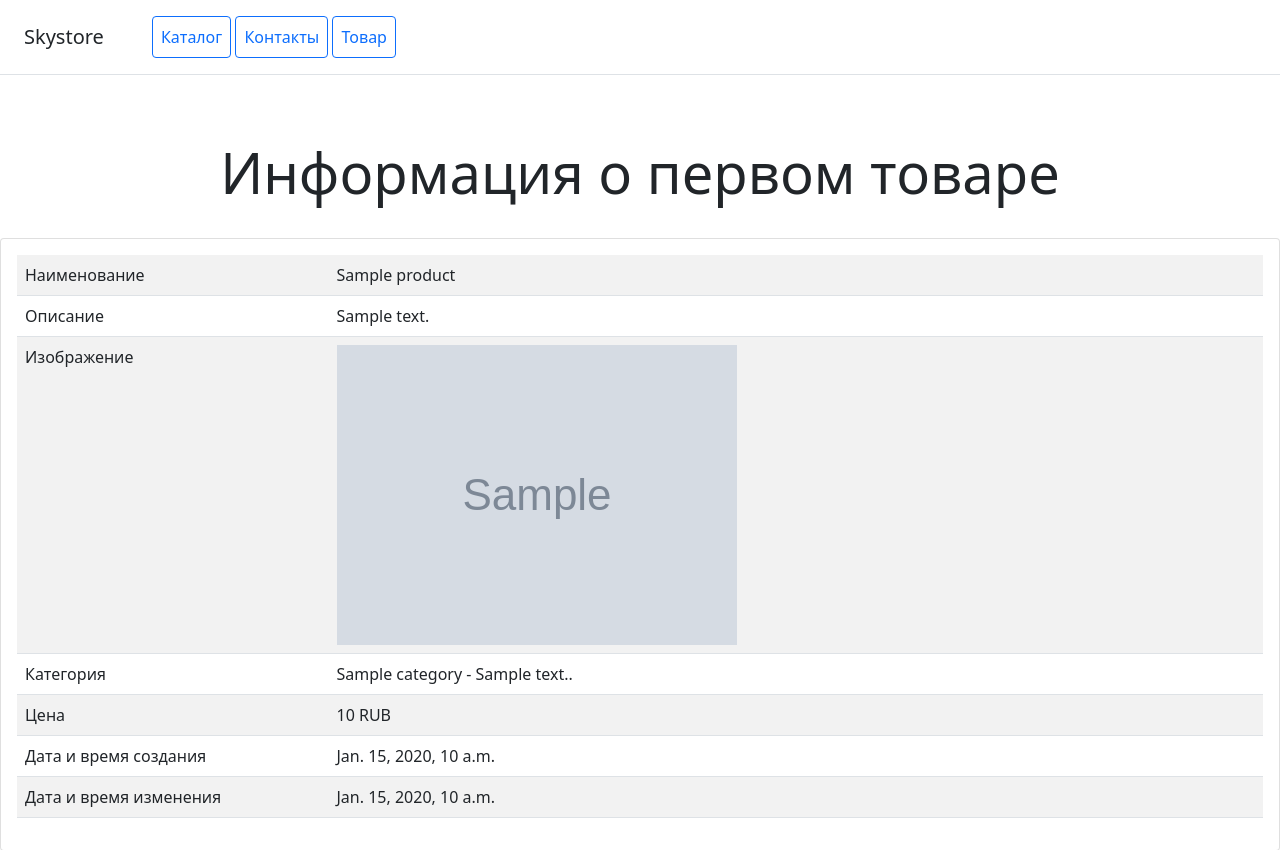
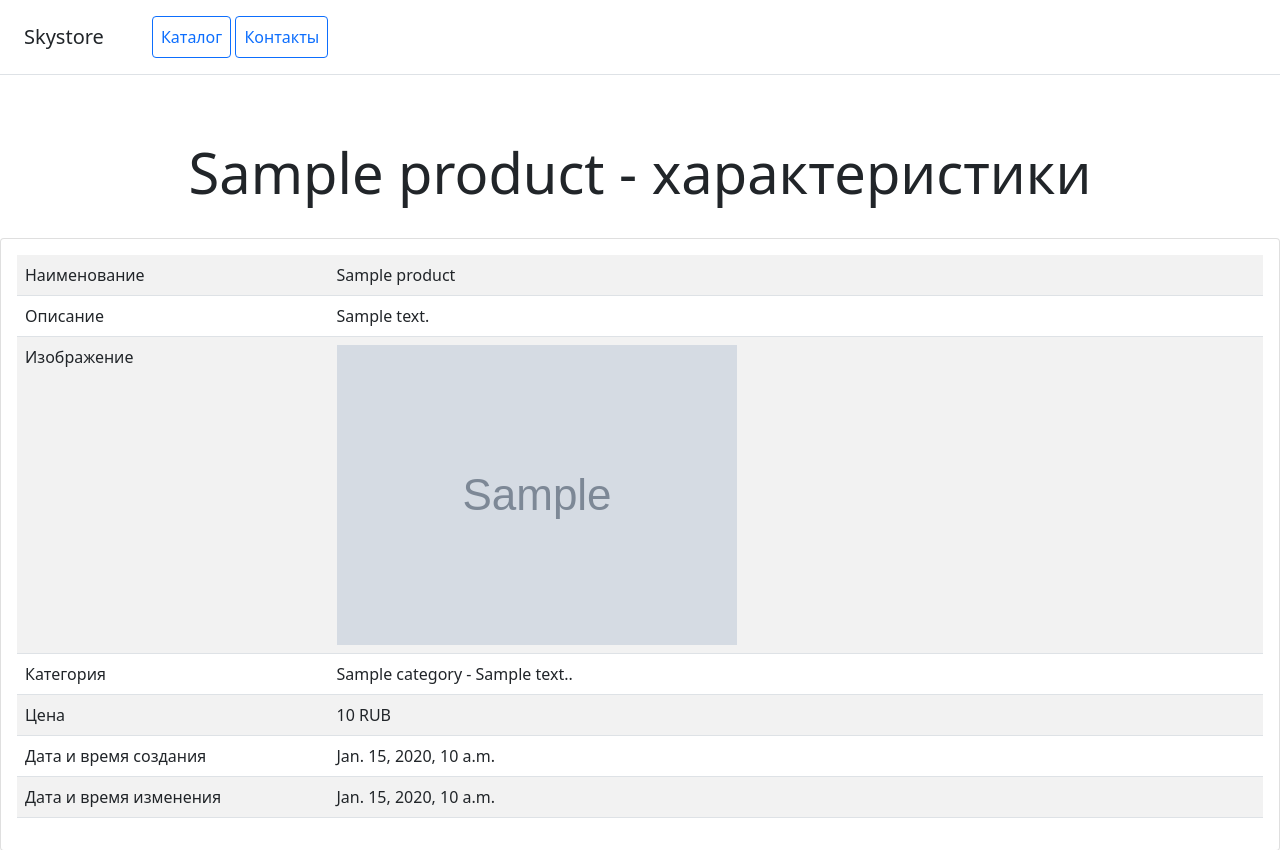
Before and after one commit to Zakhargrr/eshop, a Django app: template catalog/templates/catalog/product.html in a window 1280 px wide. Shown: the top 850 px of the page. Run offline with Django 4.2, Linux system fonts and the light colour scheme; the template is opened without the code that fills it: values that come from a table or form of the project are taken from there, others are empty; tables that the repository leaves empty hold one stand-in row (values such as "Sample post"); grey boxes marked "Sample" are stand-in pictures; some libraries are stand-ins or nearby versions.

Commit message:
fixed homework-3

```diff
--- a/catalog/templates/catalog/home.html
+++ b/catalog/templates/catalog/home.html
@@ -23,7 +23,7 @@
                     <ul class="list-unstyled mt-3 mb-4 text-start m-3">
                         {{object.description|split}}
                     </ul>
-                    <button type="button" class="btn btn-lg btn-block btn-outline-primary">Купить</button>
+                    <a href="{% url 'catalog:product' object.pk %}" type="button" class="btn btn-lg btn-block btn-outline-primary">Купить</a>
                 </div>
             </div>
         </div>
--- a/catalog/templates/catalog/includes/inc_menu.html
+++ b/catalog/templates/catalog/includes/inc_menu.html
@@ -3,6 +3,5 @@
     <nav class="ms-5">
         <a class="p-2 btn btn-outline-primary" href="{% url 'catalog:home' %}">Каталог</a>
         <a class="p-2 btn btn-outline-primary" href="{% url 'catalog:contacts' %}">Контакты</a>
-        <a class="p-2 btn btn-outline-primary" href="{% url 'catalog:product' %}">Товар</a>
     </nav>
 </div>
--- a/catalog/templates/catalog/product.html
+++ b/catalog/templates/catalog/product.html
@@ -2,7 +2,7 @@
 {% block content %}
 {%load custom_tags%}
 <div class="pricing-header px-3 py-3 pt-md-5 pb-md-4 mx-auto text-center">
-    <h1 class="display-4">Информация о первом товаре</h1>
+    <h1 class="display-4">{{object.title}} - характеристики</h1>
 </div>
 
 <div class="card mb-4 box-shadow">
@@ -10,32 +10,32 @@
                     <table class="table table-striped">
                         <tr>
                             <td class="w-25">Наименование</td>
-                            <td>{{object_list.0.title}}</td>
+                            <td>{{object.title}}</td>
                         </tr>
                         <tr>
                             <td class="w-25">Описание</td>
-                            <td>{{object_list.0.description}}</td>
+                            <td>{{object.description}}</td>
                         </tr>
                         <tr>
                             <td class="w-25">Изображение</td>
 
-                            <td><img src="{{ object_list.0.image|mediapath }}" /></td>
+                            <td><img src="{{ object.image|mediapath }}" /></td>
                         </tr>
                         <tr>
                             <td class="w-25">Категория</td>
-                            <td>{{object_list.0.category}}</td>
+                            <td>{{object.category}}</td>
                         </tr>
                         <tr>
                             <td class="w-25">Цена</td>
-                            <td>{{object_list.0.price}} RUB</td>
+                            <td>{{object.price}} RUB</td>
                         </tr>
                         <tr>
                             <td class="w-25">Дата и время создания</td>
-                            <td>{{object_list.0.created_at}}</td>
+                            <td>{{object.created_at}}</td>
                         </tr>
                         <tr>
                             <td class="w-25">Дата и время изменения</td>
-                            <td>{{object_list.0.changed_at}}</td>
+                            <td>{{object.changed_at}}</td>
                         </tr>
                     </table>
                 </div>
--- a/catalog/urls.py
+++ b/catalog/urls.py
@@ -7,5 +7,5 @@ app_name = CatalogConfig.name
 urlpatterns = [
     path('', home, name='home'),
     path('contacts/', contacts, name='contacts'),
-    path('product/', product, name='product')
+    path('<int:pk>/product/', product, name='product')
 ]
--- a/catalog/views.py
+++ b/catalog/views.py
@@ -24,9 +24,9 @@ def contacts(request):
     return render(request, 'catalog/contacts.html')
 
 
-def product(request):
-    products_list = Product.objects.all()
+def product(request, pk):
+    product_item = Product.objects.get(pk=pk)
     context = {
-        'object_list': products_list,
+        'object': product_item,
     }
     return render(request, 'catalog/product.html', context)
```
